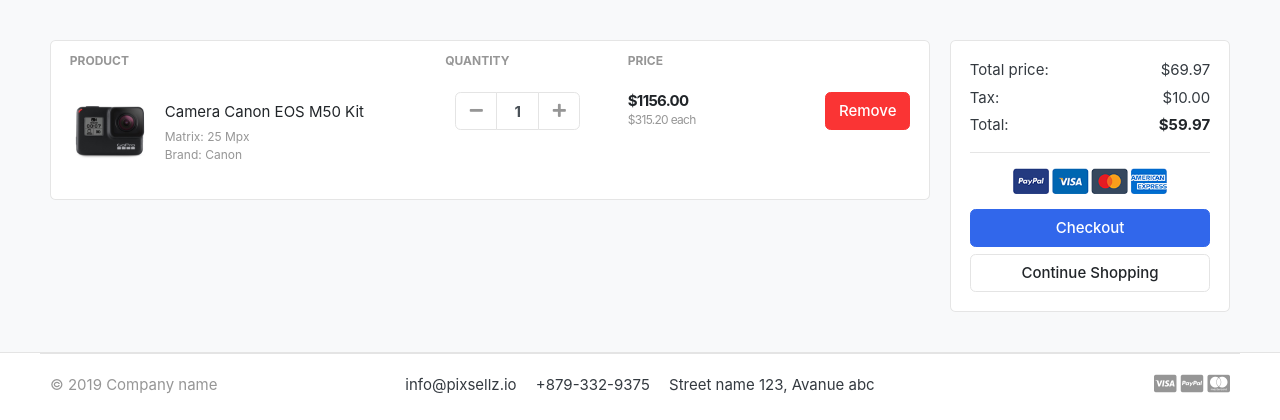
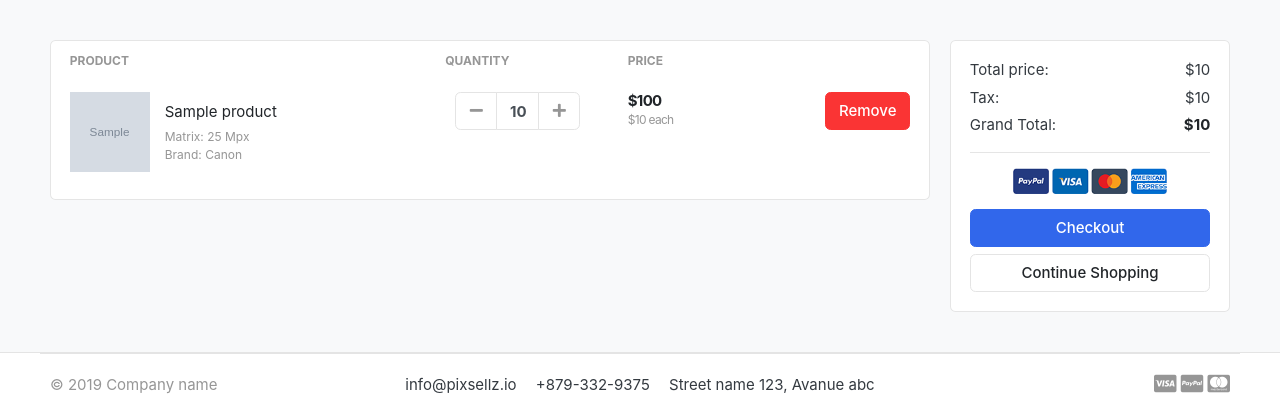
Before and after one commit to vsvarunmishra/django-ecommerce, a Django app: template templates/store/cart.html in a window 1280 px wide. Shown: the part 118-538 px from the top of the page. Run offline with Django 3.2, Linux system fonts and the light colour scheme; tables that the repository leaves empty hold one stand-in row (values such as "Sample post"); the template is opened without the code that fills it: values that come from a table or form of the project are taken from there, most other values are stand-ins (such as "Sample title", 1, 10 or a date in 2020); grey boxes marked "Sample" are stand-in pictures; some libraries are stand-ins or nearby versions; some web fonts are replaced.

Commit message:
till cart

```diff
--- a/carts/models.py
+++ b/carts/models.py
@@ -17,5 +17,8 @@
     quantity  = models.IntegerField()
     is_active = models.BooleanField(default=True)
 
+    def sub_total(self):
+        return self.product.price * self.quantity
+
     def __str__(self):
         return self.product
--- a/carts/urls.py
+++ b/carts/urls.py
@@ -4,4 +4,6 @@
 urlpatterns = [
     path('',views.cart,name='carts'),
     path('add-cart/<int:product_id>/',views.add_cart,name='add_cart'),
+    path('remove-cart/<int:product_id>/',views.remove_cart,name='remove_cart'),
+    path('remove-whole-cart/<int:product_id>/',views.remove_cart_item,name='remove_whole_cart'),
 ]
--- a/store/views.py
+++ b/store/views.py
@@ -1,6 +1,8 @@
 from django.shortcuts import render,get_object_or_404
 from .models import Product
 from category.models import Category
+from carts.views import _cart_id
+from carts.models import *
 
 # Create your views here.
 
@@ -24,11 +26,13 @@
 def product_details(request,category_slug,product_slug):
     try:
         single_product = Product.objects.get(category__slug=category_slug,slug=product_slug)
+        in_cart = CartItem.objects.filter(cart__cart_id=_cart_id(request),product=single_product).exists()
     except Exception as e:
         raise e
 
     context = {
-        'singleProduct': single_product
+        'singleProduct': single_product,
+        'in_cart':in_cart,
     }
 
     return render(request,'store/product-details.html',context)
--- a/templates/store/cart.html
+++ b/templates/store/cart.html
@@ -8,7 +8,13 @@
     <div class="container">
 
         <!-- ============================ COMPONENT 1 ================================= -->
-
+        {% if not cart_items %}
+        <h2 class="text-center">Your Shopping Cart is Empty</h2>
+        <br>
+        <div class="text-center">
+            <a href="{% url 'store' %}" class="btn btn-primary">Continue Shopping</a>
+        </div>
+        {% else %}
         <div class="row">
             <aside class="col-lg-9">
                 <div class="card">
@@ -22,13 +28,14 @@
                             </tr>
                         </thead>
                         <tbody>
+                            {% for cart_item in cart_items %}
                             <tr>
                                 <td>
                                     <figure class="itemside align-items-center">
-                                        <div class="aside"><img src="{% static 'images/items/11.jpg' %}" class="img-sm">
+                                        <div class="aside"><img src="{{ cart_item.product.images.url }}" class="img-sm">
                                         </div>
                                         <figcaption class="info">
-                                            <a href="#" class="title text-dark">Camera Canon EOS M50 Kit</a>
+                                            <a href="{{ cart_item.product.get_url }}" class="title text-dark">{{ cart_item.product.product_name }}</a>
                                             <p class="text-muted small">Matrix: 25 Mpx <br> Brand: Canon</p>
                                         </figcaption>
                                     </figure>
@@ -38,27 +45,31 @@
                                     <div class="col">
                                         <div class="input-group input-spinner">
                                             <div class="input-group-prepend">
-                                                <button class="btn btn-light" type="button" id="button-plus"> <i
-                                                        class="fa fa-minus"></i> </button>
+                                                <a href="{% url 'remove_cart' cart_item.product.id %}"
+                                                    class="btn btn-light" id="button-plus"> <i class="fa fa-minus"></i>
+                                                </a>
                                             </div>
-                                            <input type="text" class="form-control" value="1">
+                                            <input type="text" class="form-control" value="{{ cart_item.quantity }}">
                                             <div class="input-group-append">
-                                                <button class="btn btn-light" type="button" id="button-minus"> <i
-                                                        class="fa fa-plus"></i> </button>
+                                                <a href="{% url 'add_cart' cart_item.product.id %}"
+                                                    class="btn btn-light" id="button-minus"> <i class="fa fa-plus"></i>
+                                                </a>
                                             </div>
                                         </div> <!-- input-group.// -->
                                     </div> <!-- col.// -->
                                 </td>
                                 <td>
                                     <div class="price-wrap">
-                                        <var class="price">$1156.00</var>
-                                        <small class="text-muted"> $315.20 each </small>
+                                        <var class="price">${{ cart_item.sub_total }}</var>
+                                        <small class="text-muted"> ${{ cart_item.product.price }} each </small>
                                     </div> <!-- price-wrap .// -->
                                 </td>
                                 <td class="text-right">
-                                    <a href="" class="btn btn-danger"> Remove</a>
+                                    <a href="{% url 'remove_whole_cart' cart_item.product.id %}" class="btn btn-danger">
+                                        Remove</a>
                                 </td>
                             </tr>
+                            {% endfor %}
                         </tbody>
                     </table>
                 </div> <!-- card.// -->
@@ -70,22 +81,22 @@
                     <div class="card-body">
                         <dl class="dlist-align">
                             <dt>Total price:</dt>
-                            <dd class="text-right">$69.97</dd>
+                            <dd class="text-right">${{ total }}</dd>
                         </dl>
                         <dl class="dlist-align">
                             <dt>Tax:</dt>
-                            <dd class="text-right"> $10.00</dd>
+                            <dd class="text-right"> ${{ tax }}</dd>
                         </dl>
                         <dl class="dlist-align">
-                            <dt>Total:</dt>
-                            <dd class="text-right text-dark b"><strong>$59.97</strong></dd>
+                            <dt>Grand Total:</dt>
+                            <dd class="text-right text-dark b"><strong>${{ grand_total }}</strong></dd>
                         </dl>
                         <hr>
                         <p class="text-center mb-3">
                             <img src="{% static 'images/misc/payments.png' %}" height="26">
                         </p>
                         <a href="./place-order.html" class="btn btn-primary btn-block"> Checkout </a>
-                        <a href="./store.html" class="btn btn-light btn-block">Continue Shopping</a>
+                        <a href="{% url 'store' %}" class="btn btn-light btn-block">Continue Shopping</a>
                     </div> <!-- card-body.// -->
                 </div> <!-- card.// -->
 
@@ -93,6 +104,8 @@
 
 
         </div> <!-- row.// -->
+
+        {% endif %}
         <!-- ============================ COMPONENT 1 END .// ================================= -->
 
     </div> <!-- container .//  -->
--- a/templates/store/store.html
+++ b/templates/store/store.html
@@ -142,7 +142,7 @@
                                         <span class="price">{{ product.price }}</span>
                                     </div> <!-- price-wrap.// -->
                                 </div>
-                                <a href="#" class="btn btn-block btn-primary">Add to cart </a>
+                                <a href="{% url 'add_cart' product.id %}" class="btn btn-block btn-primary">Add to cart </a>
                             </figcaption>
                         </figure>
                     </div> <!-- col.// -->
```
Also changed, not shown: carts/views.py (+41 -3 lines), templates/store/product-details.html (+13 -2 lines).
